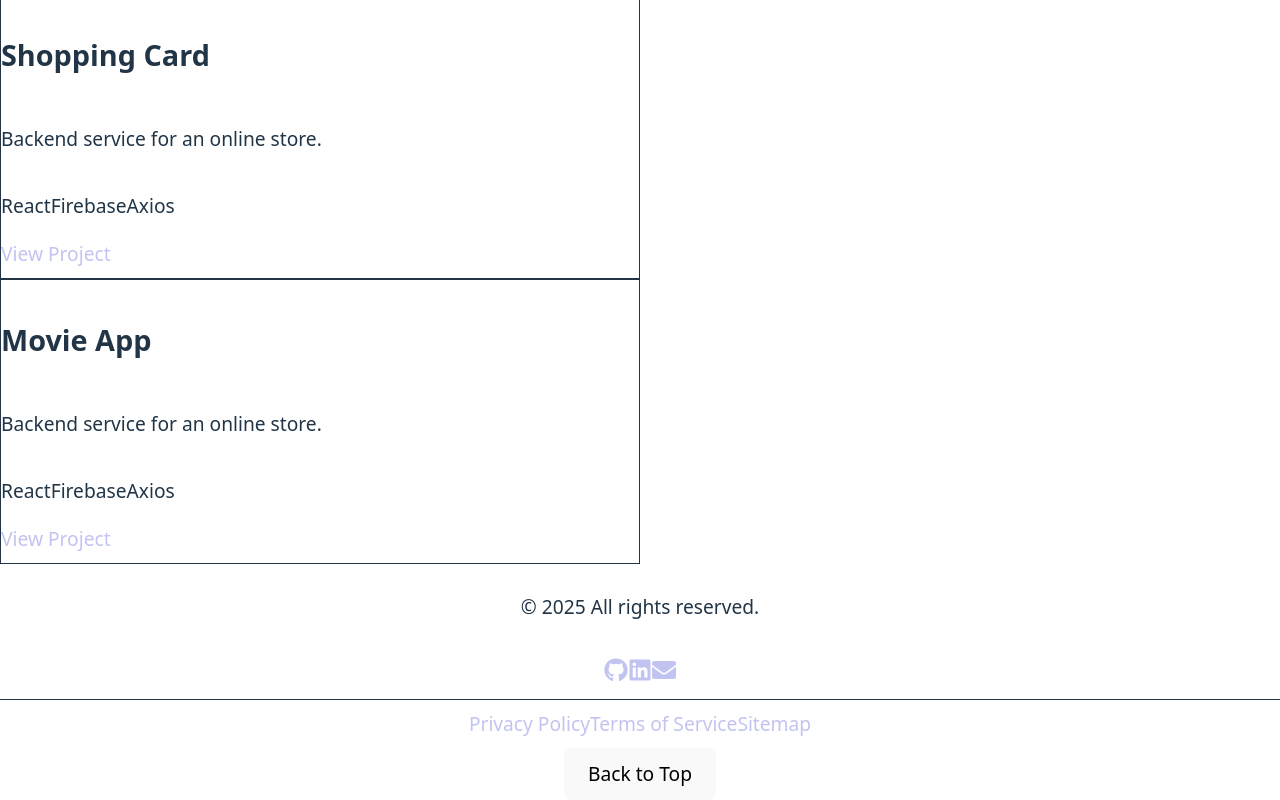
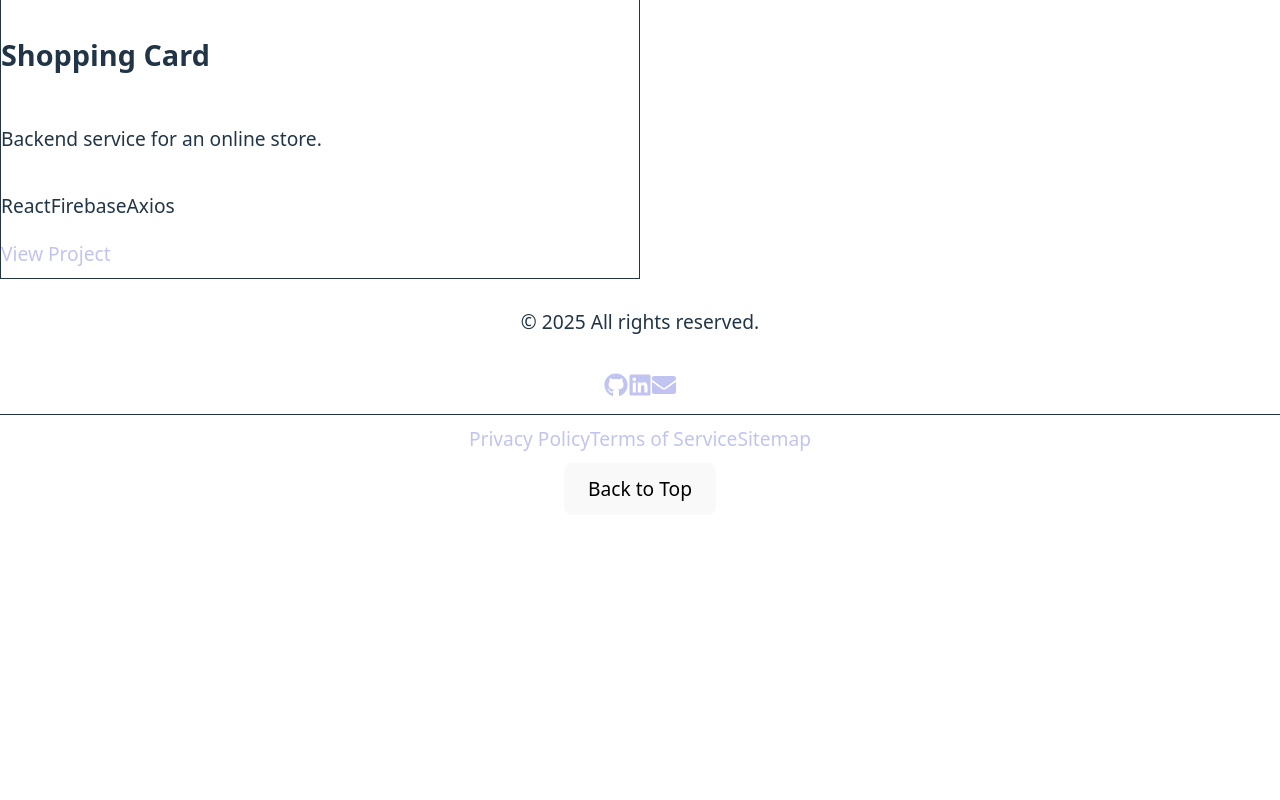
Before and after one commit to KazimAkyol/my-portfolio, a React (Vite) app in the folder my-portfolio/: page /projects in a window 1280 px wide. Shown: the part 1626-2426 px from the top of the page. After the commit the page ends 2141 px from the top, so only its background shows below. Built offline with nearby package versions, Linux system fonts and the light colour scheme.

Commit message:
updated Porjects.js

```diff
--- a/my-portfolio/src/pages/Projects.tsx
+++ b/my-portfolio/src/pages/Projects.tsx
@@ -34,13 +34,6 @@ export default function Projects() {
             technologies: ['React', 'Firebase', 'Axios'],
             link: 'https://shopping-card-project-mocha.vercel.app/'
         },
-        {
-            id: 2,
-            title: t('Movie App'),
-            description: t('projects.project2.description'),
-            technologies: ['React', 'Firebase', 'Axios'],
-            link: 'https://movie-app-lilac-mu.vercel.app/'
-        },
     ];
 
     return (
@@ -48,7 +41,7 @@ export default function Projects() {
             <h1 className="text-4xl font-bold mb-8 text-center">{t('projects.title')}</h1>
 
             <div
-                className="min-h-screen  bg-cover bg-center bg-no-repeat bg-fixed opacity-75"
+                className="min-h-screen bg-cover bg-center bg-no-repeat bg-fixed opacity-75"
                 style={{ backgroundImage: `url(${backgroundImage})` }}
             >
             </div>
```
Also changed, not shown: 1 other file (tests, documents, lock files or other folders).
